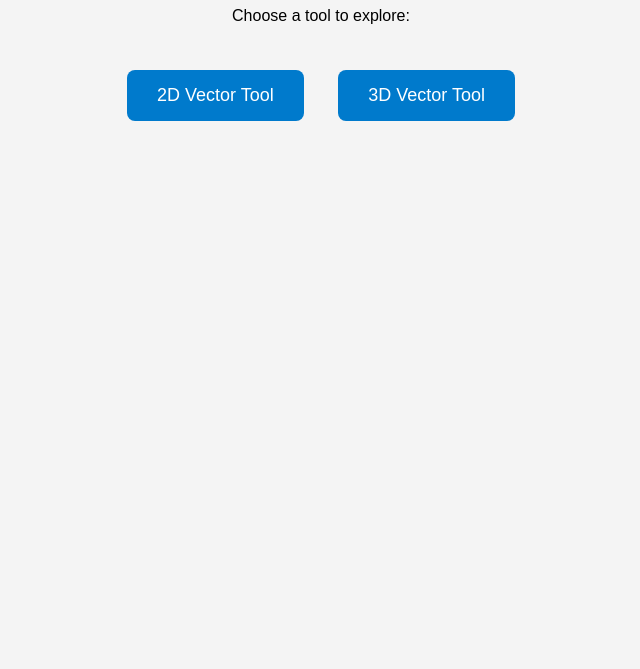
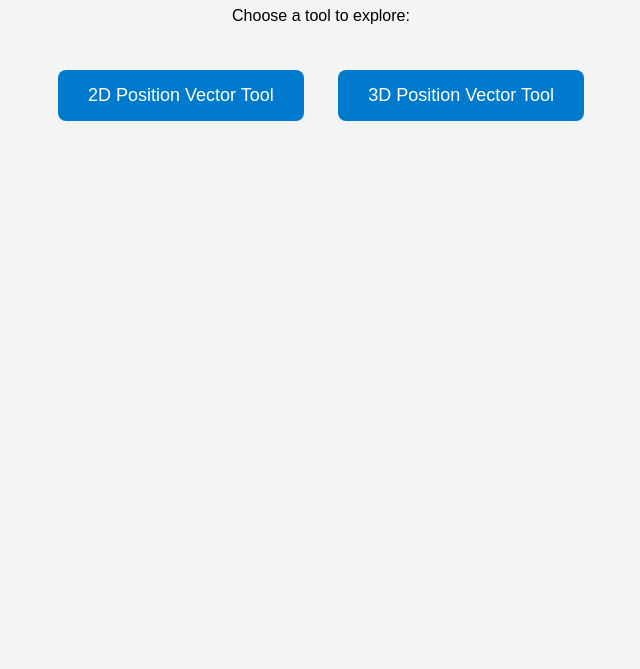
Before and after one commit to Physics7edu/Physics7edu, a plain HTML site: page index.html in a window 1280 px wide. Shown: the part 131-800 px from the top of the page, without its empty margins (319-959 px from the left). Drawn offline with Linux system fonts and the light colour scheme.

Commit message:
Update index.html

```diff
--- a/index.html
+++ b/index.html
@@ -37,8 +37,8 @@
   <p>Choose a tool to explore:</p>
 
   <div class="button-container">
-    <a href="vector2D_tool.html" class="link-button">2D Vector Tool</a>
-    <a href="vector3D_tool.html" class="link-button">3D Vector Tool</a>
+    <a href="Topic-1-Position Vector 2D.html" class="link-button">2D Position Vector Tool</a>
+    <a href="Topic-2-Position Vector 3D.html" class="link-button">3D Position Vector Tool</a>
   </div>
 </body>
 </html>
```
